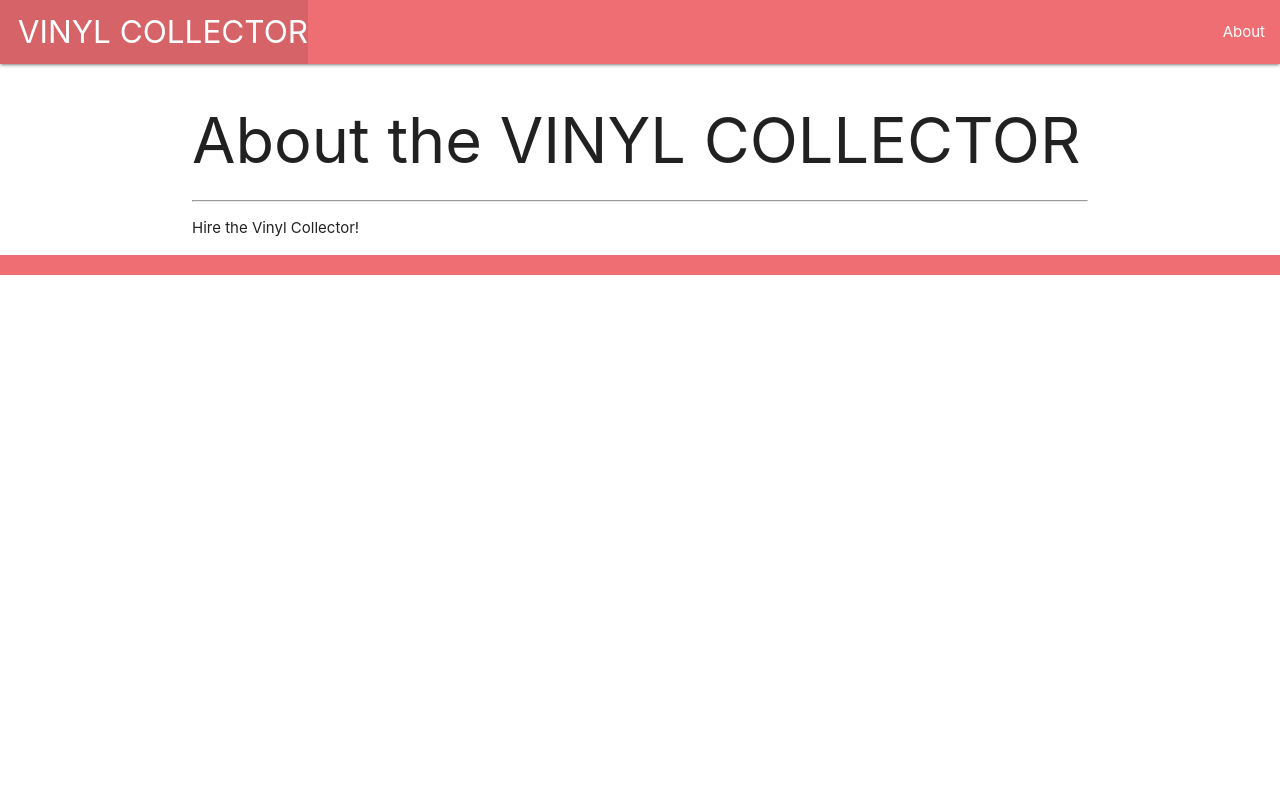
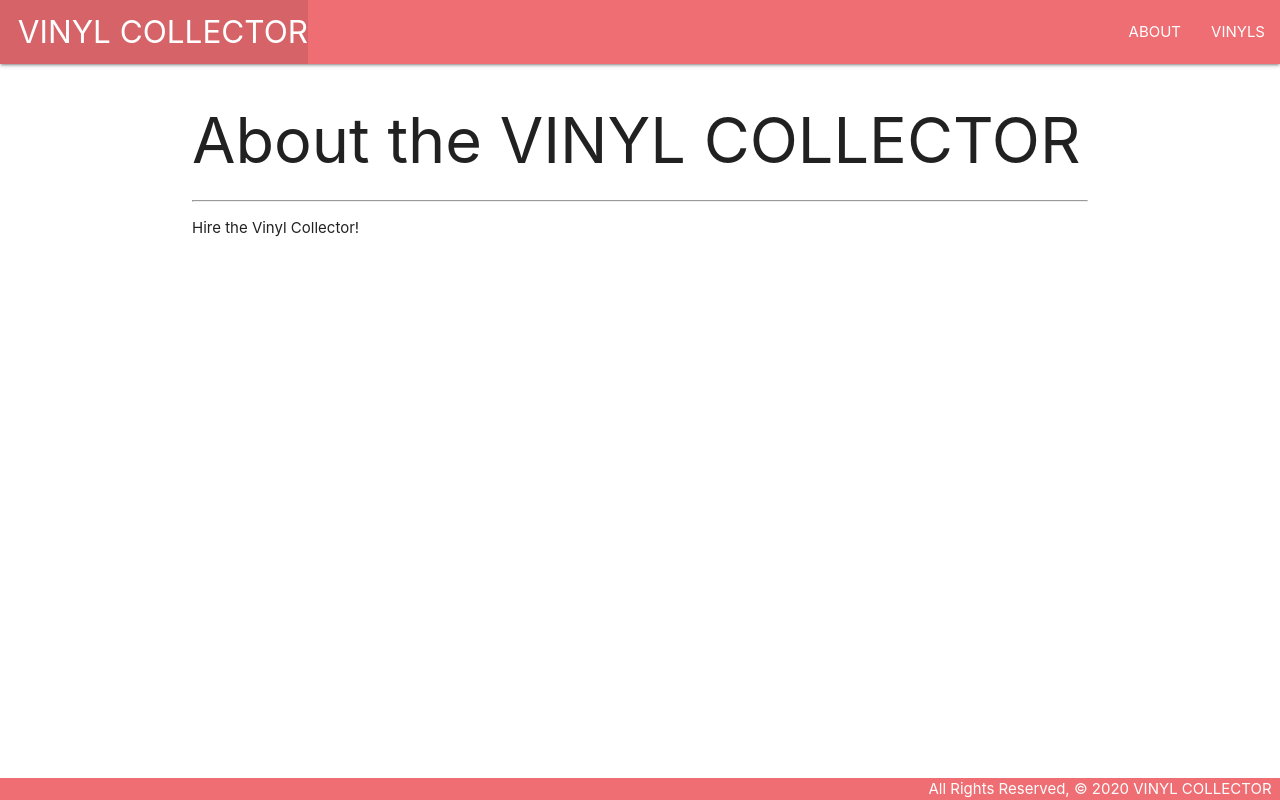
Before and after one commit to koashima/vinylcollector, a Django app: page /about/ in a window 1280 px wide. Run offline with Django 3.2, Linux system fonts and the light colour scheme.

Commit message:
added vinyl index view

```diff
--- /dev/null
+++ b/main_app/static/css/style.css
@@ -0,0 +1,14 @@
+body {
+    display: flex;
+    min-height: 100vh;
+    flex-direction: column;
+}
+
+main {
+    flex: 1 0 auto;
+}
+
+footer.page-footer {
+    padding-top: 0;
+    text-align: right;
+}
--- a/main_app/templates/base.html
+++ b/main_app/templates/base.html
@@ -1,3 +1,4 @@
+{% load static %}
 <!DOCTYPE html>
 <html lang="en">
 <head>
@@ -6,6 +7,7 @@
   <meta http-equiv="X-UA-Compatible" content="ie=edge">
   <title>VINYL COLLECTOR</title>
   <link rel="stylesheet" href="https://cdnjs.cloudflare.com/ajax/libs/materialize/1.0.0/css/materialize.min.css">
+  <link rel="stylesheet" href="{% static 'css/style.css' %}">
 </head>
 <body>
   <header class="navbar-fixed">
@@ -15,7 +17,9 @@
           <li><a href="/" class="left brand-logo">&nbsp;&nbsp;VINYL COLLECTOR</a></li>
         </ul>
         <ul class="right">
-          <li><a href="/about">About</a></li>
+          <li><a href="/about">ABOUT</a></li>
+          <li><a href="/vinyls">VINYLS</a></li>
+        </ul>
         </ul>
       </div>
     </nav>
--- a/main_app/urls.py
+++ b/main_app/urls.py
@@ -2,6 +2,7 @@ from django.urls import path
 from . import views
 
 urlpatterns = [
-    path('', views.home, name="home"),
-    path('about/', views.about, name="about"),
+    path('', views.home, name='home'),
+    path('about/', views.about, name='about'),
+    path('vinyls/', views.vinyls_index, name='index')
 ]
--- a/main_app/views.py
+++ b/main_app/views.py
@@ -2,8 +2,26 @@ from django.shortcuts import render
 from django.http import HttpResponse
 
 # Create your views here.
+
+class Vinyl:
+    def __init__(self, name, genre, description, r_date):
+        self.name = name
+        self.genre = genre
+        self.description = description
+        self.r_date = r_date
+
+vinyls = [
+    Vinyl('Abbey Road', 'rock', 'literally classic', 1969),
+    Vinyl('something1', 'rap', 'literally classic', 2000),
+    Vinyl('2something', 'alternative', 'literally classic', 2001),
+]
+
+
 def home(request):
     return HttpResponse('<h1>HELLO VINYL COLLECTOR</h1>')
 
 def about(request):
     return render(request, 'about.html')
+
+def vinyls_index(request):
+    return render(request, 'vinyls/index.html', {'vinyls' : vinyls})
```
Also changed, not shown: main_app/templates/vinyls/index.html (+21 -0 lines).
